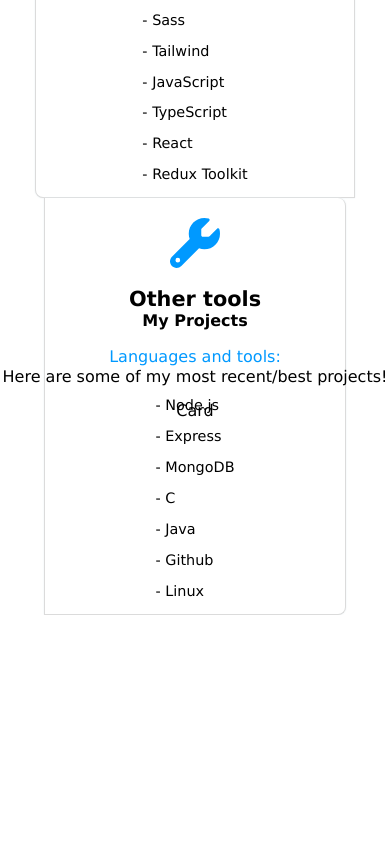
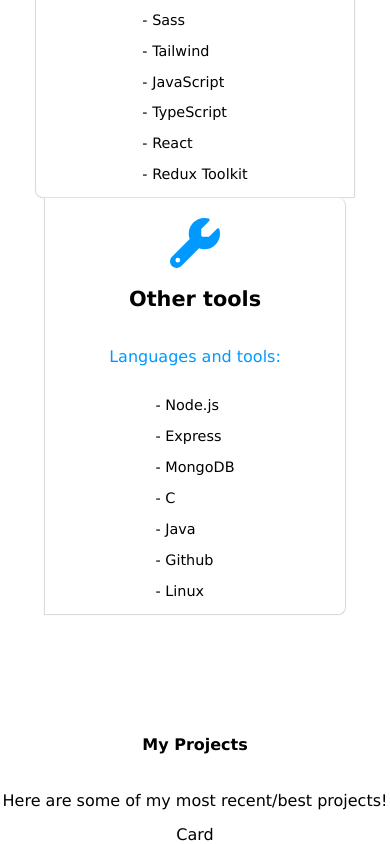
Before and after one commit to leandrob0/portfolio-site, a React (Vite) app: page / in a window 390 px wide. Shown: the part 1397-2241 px from the top of the page. Before the commit the page ends 2012 px from the top, so only its background shows below. Built offline with nearby package versions, Linux system fonts and the light colour scheme.

Commit message:
structure fixed for responsive

```diff
--- a/src/components/about/about.css
+++ b/src/components/about/about.css
@@ -1,6 +1,5 @@
 .about-page {
   width: 100vw;
-  height: 100vh;
 }
 .about-page .blue-section {
   color: white;
--- a/src/components/about/about.scss
+++ b/src/components/about/about.scss
@@ -2,7 +2,6 @@
 
 .about-page {
     width: 100vw;
-    height: 100vh;
 
     .blue-section {
         color: white;
--- a/src/components/projects/projects.css
+++ b/src/components/projects/projects.css
@@ -2,8 +2,10 @@
   display: flex;
   flex-direction: column;
   align-items: center;
+  text-align: center;
+  margin-top: 100px;
 }
 
 .projects-subtitle {
   font-weight: 300;
-}/*# sourceMappingURL=Projects.css.map */
+}/*# sourceMappingURL=projects.css.map */
--- a/src/components/projects/projects.scss
+++ b/src/components/projects/projects.scss
@@ -2,6 +2,9 @@
     display: flex;
     flex-direction: column;
     align-items: center;
+    text-align: center;
+
+    margin-top: 100px;
 }
 
 .projects-subtitle {
```
Also changed, not shown: 2 other files (tests, documents, lock files or other folders).
